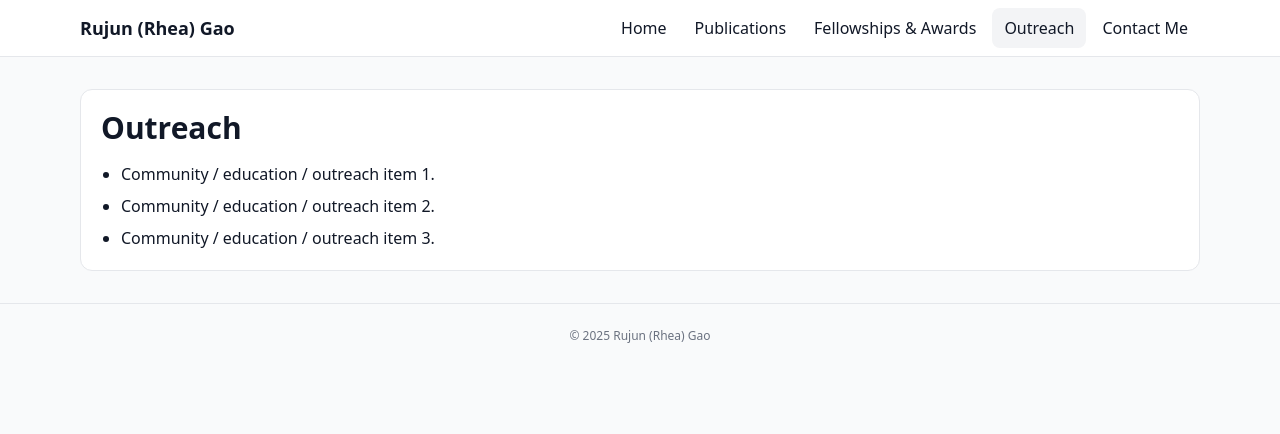
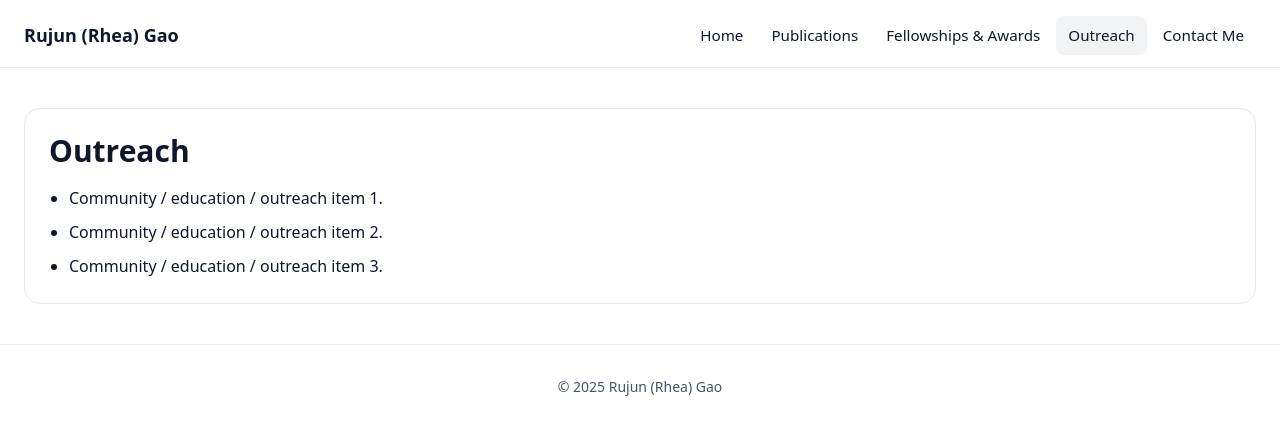
Before and after one commit to Siyuzhou11/RUJUN, a plain HTML site: page outreach.html in a window 1280 px wide. Drawn offline with nearby package versions, Linux system fonts and the light colour scheme.

Commit message:
Update outreach.html

```diff
--- a/outreach.html
+++ b/outreach.html
@@ -1,45 +1,48 @@
-<!DOCTYPE html>
-<html lang="en">
-<head>
-  <meta charset="utf-8"/>
-  <meta name="viewport" content="width=device-width,initial-scale=1"/>
+<!-- ====== 📄 outreach.html ====== -->
+<meta name="viewport" content="width=device-width, initial-scale=1" />
 <title>Outreach — Rujun (Rhea) Gao</title>
 <script src="https://cdn.tailwindcss.com"></script>
-  <style>
-    .nav-link{padding:.5rem .75rem;border-radius:.5rem}
-    .nav-link:hover{opacity:.7}
-    .nav-active{background:#f3f4f6}
-    .card{background:#fff;border:1px solid #e5e7eb;border-radius:.75rem}
-  </style>
+<script>tailwind.config={darkMode:'class'}</script>
+<style>.card{background:#fff;border:1px solid #e5e7eb;border-radius:1rem}.dark .card{background:#0b1020;border-color:#1f2a44}</style>
 </head>
-<body class="bg-gray-50 text-gray-900">
-  <header class="sticky top-0 z-30 bg-white/90 backdrop-blur border-b">
-    <div class="max-w-6xl mx-auto px-4 py-2 flex items-center gap-4">
-      <a href="index.html" class="font-semibold md:text-lg">Rujun (Rhea) Gao</a>
-      <nav class="ml-auto flex flex-wrap gap-1 text-sm md:text-base">
-        <a class="nav-link" href="index.html">Home</a>
-        <a class="nav-link" href="publications.html">Publications</a>
-        <a class="nav-link" href="awards.html">Fellowships & Awards</a>
-        <a class="nav-link nav-active" href="outreach.html">Outreach</a>
-        <a class="nav-link" href="contact.html">Contact Me</a>
+<body class="bg-white dark:bg-[#0b1020] text-slate-900 dark:text-slate-100">
+<div class="h-1 w-full bg-gradient-to-r from-brand-500 via-fuchsia-500 to-cyan-400"></div>
+<header class="sticky top-0 z-40 border-b border-slate-200/80 dark:border-slate-800/80 glass bg-white/70 dark:bg-[#0b1020]/70">
+<div class="max-w-7xl mx-auto px-4 sm:px-6 py-3 flex items-center gap-4">
+<a href="index.html" class="font-semibold text-lg">Rujun (Rhea) Gao</a>
+<nav class="ml-auto flex items-center gap-1 text-[0.95rem]">
+<a data-nav href="index.html" class="px-3 py-2 rounded-lg hover:bg-slate-100/70 dark:hover:bg-white/5">Home</a>
+<a data-nav href="publications.html" class="px-3 py-2 rounded-lg hover:bg-slate-100/70 dark:hover:bg-white/5">Publications</a>
+<a data-nav href="awards.html" class="px-3 py-2 rounded-lg hover:bg-slate-100/70 dark:hover:bg-white/5">Fellowships & Awards</a>
+<a data-nav href="outreach.html" class="px-3 py-2 rounded-lg hover:bg-slate-100/70 dark:hover:bg-white/5">Outreach</a>
+<a data-nav href="contact.html" class="px-3 py-2 rounded-lg hover:bg-slate-100/70 dark:hover:bg-white/5">Contact Me</a>
 </nav>
 </div>
 </header>
 
-  <main class="max-w-6xl mx-auto px-4 py-8">
-    <section class="card p-5">
-      <h1 class="text-2xl md:text-3xl font-semibold mb-4">Outreach</h1>
-      <ul class="list-disc pl-5 space-y-2 text-sm md:text-base">
+
+<main class="max-w-7xl mx-auto px-4 sm:px-6 py-10 space-y-6">
+<div class="card p-6">
+<h1 class="text-2xl md:text-3xl font-semibold">Outreach</h1>
+<ul class="mt-4 list-disc pl-5 space-y-2 leading-relaxed">
 <li>Community / education / outreach item 1.</li>
 <li>Community / education / outreach item 2.</li>
 <li>Community / education / outreach item 3.</li>
 </ul>
-    </section>
+</div>
 </main>
 
-  <footer class="text-xs text-gray-500 py-6 text-center border-t">
-    © <span id="year"></span> Rujun (Rhea) Gao
+
+<footer class="border-t border-slate-200/80 dark:border-slate-800/80">
+<div class="max-w-7xl mx-auto px-4 sm:px-6 py-8 text-sm text-slate-600 dark:text-slate-400 text-center">© <span id="year"></span> Rujun (Rhea) Gao</div>
 </footer>
-  <script>document.getElementById('year').textContent=new Date().getFullYear()</script>
+
+
+<script>
+const root=document.documentElement; if(localStorage.theme==='dark') root.classList.add('dark')
+const path = location.pathname.split('/').pop() || 'outreach.html';
+document.querySelectorAll('[data-nav]').forEach(a=>{ if(a.getAttribute('href')===path) a.classList.add('bg-slate-900/5','dark:bg-white/10','font-medium') })
+document.getElementById('year').textContent=new Date().getFullYear()
+</script>
 </body>
 </html>
```
Lines whose indentation alone changed are shown as unchanged.
